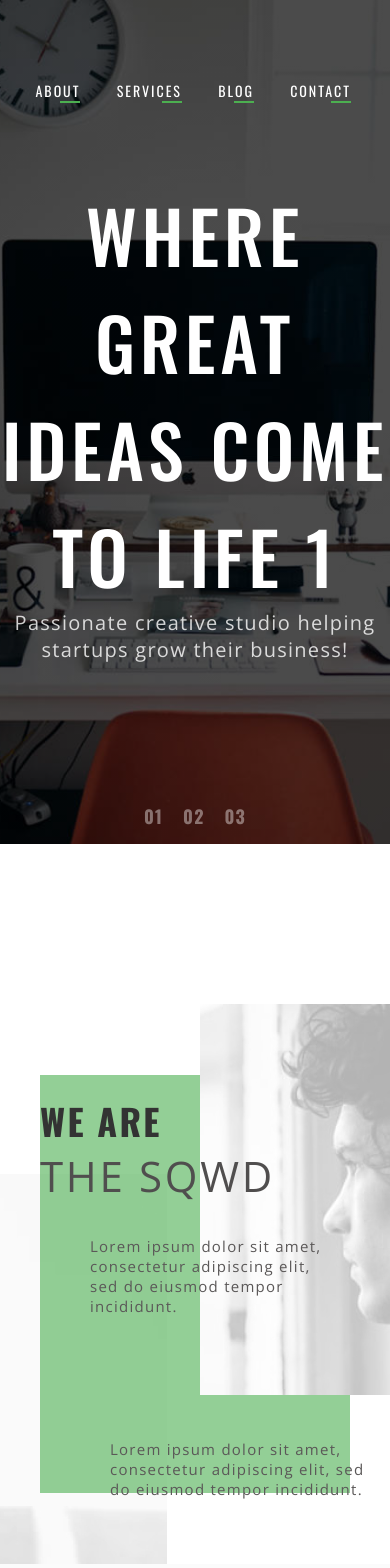
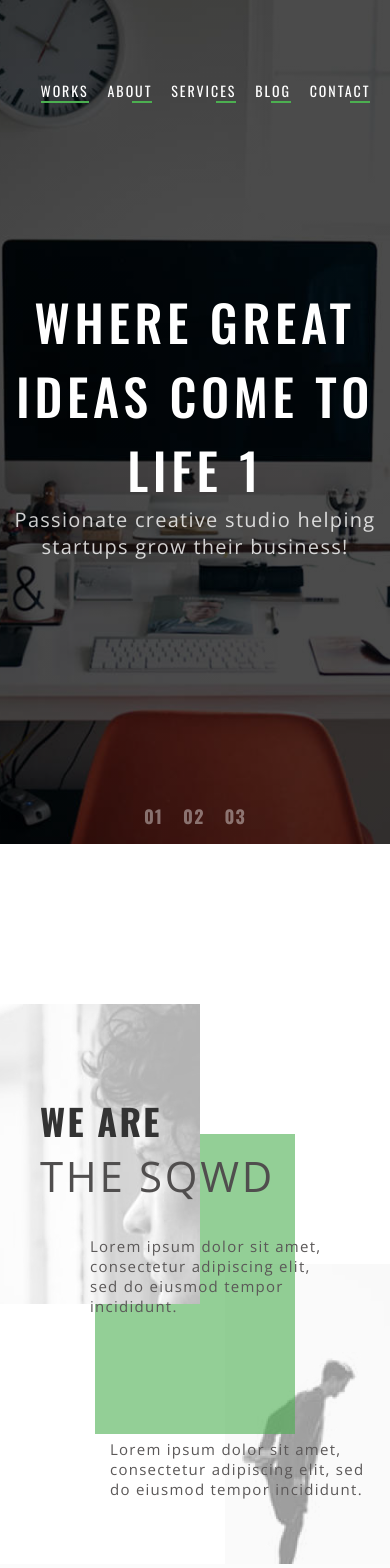
Before and after one commit to cellsium/cellsium.github.io, a PHP site: page / in a window 390 px wide; the page is wider, and only the part inside the window is pictured. Shown: the top 1568 px of that part. Run offline with PHP 8.4, Linux system fonts and the light colour scheme.

Commit message:
freebie correct 414

```diff
--- a/freebie/style/style.css
+++ b/freebie/style/style.css
@@ -292,6 +292,13 @@
   color: #fff;
 }
 
+@media (max-width: 414px) {
+  .header-nav {
+    right: 5%;
+    width: 330px;
+  }
+}
+
 .header__container {
   display: -webkit-box;
   display: -ms-flexbox;
@@ -333,6 +340,12 @@
   text-align: center;
   letter-spacing: 4.608px;
   color: #FFFFFF;
+}
+
+@media (max-width: 414px) {
+  .header__container-block h1 {
+    font-size: 50px;
+  }
 }
 
 .header__container-block p {
@@ -473,6 +486,16 @@
   content: url(../img/we/face.jpg);
 }
 
+@media (max-width: 414px) {
+  .main__we-img div::before {
+    width: 200px;
+    height: 300px;
+    top: 0;
+    left: 0;
+    overflow: hidden;
+  }
+}
+
 .main__we-img div::after {
   z-index: -1;
   position: absolute;
@@ -481,6 +504,23 @@
   bottom: 0;
   right: 222px;
   content: url(../img/we/man.jpg);
+}
+
+@media (max-width: 414px) {
+  .main__we-img div::after {
+    width: 200px;
+    height: 300px;
+    bottom: 0;
+    right: -35px;
+    overflow: hidden;
+  }
+}
+
+@media (max-width: 414px) {
+  .main__we-img div {
+    width: 200px;
+    height: 300px;
+  }
 }
 
 .main__we-info {
@@ -606,6 +646,12 @@
   color: #252525;
 }
 
+@media (max-width: 414px) {
+  .main__works h1 {
+    top: -100px;
+  }
+}
+
 .main__works h1::after {
   position: absolute;
   content: '';
@@ -647,6 +693,20 @@
   opacity: 1;
 }
 
+@media (max-width: 414px) {
+  .main__works-nav a {
+    font-size: 10px;
+  }
+}
+
+@media (max-width: 414px) {
+  .main__works-nav {
+    left: 0;
+    top: -5px;
+    max-width: 370px;
+  }
+}
+
 .main__works-unit:nth-last-child(even) {
   position: relative;
   right: -50.5%;
@@ -664,6 +724,12 @@
   font-size: 48px;
   letter-spacing: 3.072px;
   color: #252525;
+}
+
+@media (max-width: 414px) {
+  .main__works-unit:nth-last-child(even) h2 {
+    font-size: 35px;
+  }
 }
 
 .main__works-unit:nth-last-child(even):hover .unit-img img {
@@ -768,6 +834,12 @@
   font-size: 48px;
   letter-spacing: 3.072px;
   color: #252525;
+}
+
+@media (max-width: 414px) {
+  .main__works-unit:nth-last-child(odd) h2 {
+    font-size: 35px;
+  }
 }
 
 .main__works-unit:nth-last-child(odd):hover .unit-img img {
--- a/freebie/style/style.scss
+++ b/freebie/style/style.scss
@@ -244,6 +244,10 @@
     a {
       color: #fff;
     }
+    @media (max-width:414px) {
+      right: 5%;
+      width: 330px;
+    }
   }
   &__container {
     display: flex;
@@ -270,6 +274,9 @@
         text-align: center;
         letter-spacing: 4.608px;
         color: #FFFFFF;
+        @media (max-width:414px) {
+          font-size: 50px;
+        }
       }
       p {
         font-family: Open Sans;
@@ -315,6 +322,7 @@
 .visible {
   opacity: 1;
 }
+
 .unvisible {
   opacity: 0;
 }
@@ -376,6 +384,13 @@
           top: 0;
           left: 200px;
           content: url(../img/we/face.jpg);
+          @media (max-width:414px) {
+            width: 200px;
+            height: 300px;
+            top: 0;
+            left: 0;
+            overflow: hidden;
+          }
         }
         &::after {
           z-index: -1;
@@ -385,6 +400,17 @@
           bottom: 0;
           right: 222px;
           content: url(../img/we/man.jpg);
+          @media (max-width:414px) {
+            width: 200px;
+            height: 300px;
+            bottom: 0;
+            right: -35px;
+            overflow: hidden;
+          }
+        }
+        @media (max-width:414px) {
+          width: 200px;
+          height: 300px;
         }
       }
     }
@@ -466,6 +492,9 @@
       font-size: 48px;
       letter-spacing: 3.072px;
       color: #252525;
+      @media (max-width:414px) {
+        top: -100px;
+      }
       &::after {
         position: absolute;
         content: '';
@@ -496,6 +525,14 @@
         &:hover {
           opacity: 1;
         }
+        @media (max-width:414px) {
+          font-size: 10px;
+        }
+      }
+      @media (max-width:414px) {
+        left: 0;
+        top: -5px;
+        max-width: 370px;
       }
     }
     &-unit:nth-last-child(even) {
@@ -513,6 +550,9 @@
         font-size: 48px;
         letter-spacing: 3.072px;
         color: #252525;
+        @media (max-width:414px) {
+          font-size: 35px;
+        }
       }
       &:hover {
         .unit-img img {
@@ -588,6 +628,9 @@
         font-size: 48px;
         letter-spacing: 3.072px;
         color: #252525;
+        @media (max-width:414px) {
+          font-size: 35px;
+        }
       }
       &:hover {
         .unit-img img {
```
Also changed, not shown: 1 other file.
